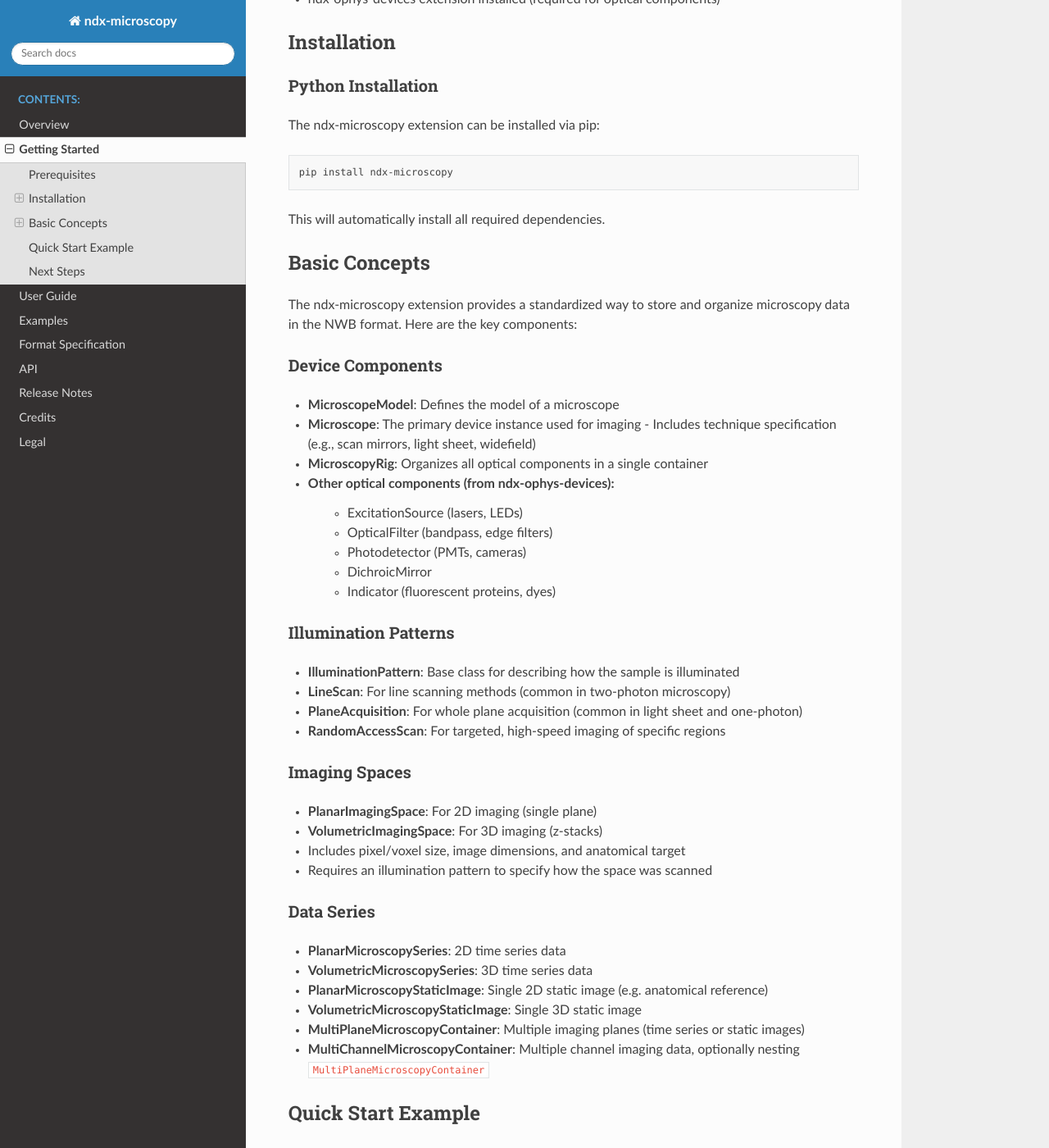
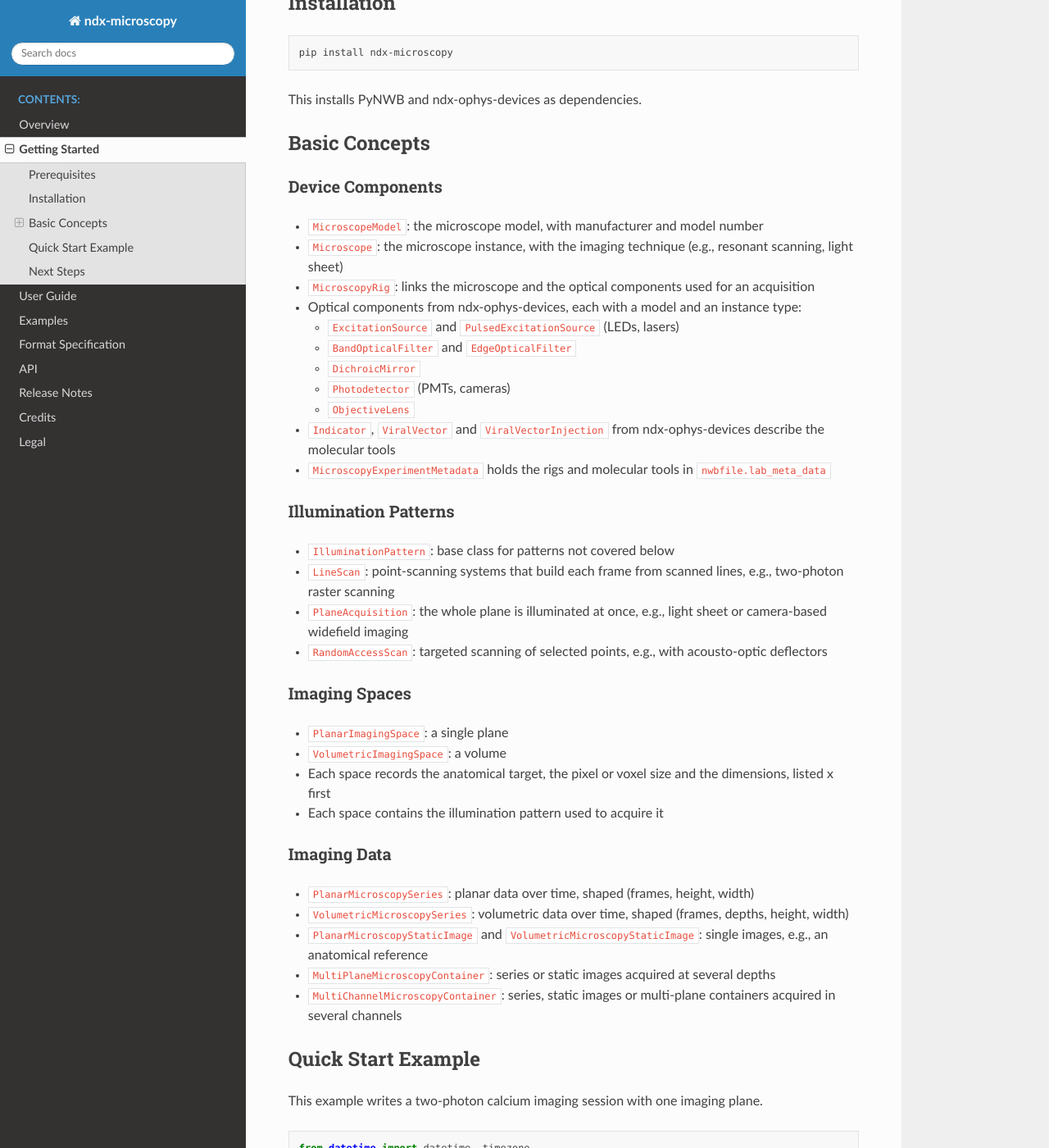
Before and after one commit to catalystneuro/ndx-microscopy, a Sphinx documentation site: the page built from docs/source/getting_started.rst, in a window 1280 px wide and 1400 px high, scrolled down 325 px. Shown: the whole window at 82% size. Built offline with Sphinx 7.4.7 and the Read the Docs theme 3.1.0, drawn with Linux system fonts in a browser that asks for light colours; some of the changed text lies outside the part shown.

Commit message:
Update the getting started page for 0.4.0
Use a PulsedExcitationSource with consistent two-photon values, set
photodetector parameters on 0.4 types, add an objective lens, and write a
small uint16 example dataset. The quick start runs and validates on
pynwb 3.1 and 4.2.

Co-Authored-By: Claude Opus 5.5 <noreply@anthropic.com>

```diff
--- a/docs/source/getting_started.rst
+++ b/docs/source/getting_started.rst
@@ -5,309 +5,251 @@ Getting Started
 ***************
 
 Prerequisites
-============
+=============
 
-Before installing ndx-microscopy, ensure you have:
-
-- Python 3.11 or later
-- PyNWB installed
-- ndx-ophys-devices extension installed (required for optical components)
+- Python 3.10 or later
+- PyNWB 3.1 or later
+- ndx-ophys-devices 0.4, which provides the optical components and molecular tools
 
 Installation
-===========
-
-Python Installation
------------------
-
-The ndx-microscopy extension can be installed via pip:
+============
 
 .. code-block:: bash
 
    pip install ndx-microscopy
 
-This will automatically install all required dependencies.
+This installs PyNWB and ndx-ophys-devices as dependencies.
 
 Basic Concepts
-============
-
-The ndx-microscopy extension provides a standardized way to store and organize microscopy data in the NWB format. Here are the key components:
+==============
 
 Device Components
----------------
-- **MicroscopeModel**: Defines the model of a microscope
-- **Microscope**: The primary device instance used for imaging
-  - Includes technique specification (e.g., scan mirrors, light sheet, widefield)
-- **MicroscopyRig**: Organizes all optical components in a single container
-- Other optical components (from ndx-ophys-devices):
-    - ExcitationSource (lasers, LEDs)
-    - OpticalFilter (bandpass, edge filters)
-    - Photodetector (PMTs, cameras)
-    - DichroicMirror
-    - Indicator (fluorescent proteins, dyes)
+-----------------
+
+- ``MicroscopeModel``: the microscope model, with manufacturer and model number
+- ``Microscope``: the microscope instance, with the imaging technique (e.g., resonant scanning, light sheet)
+- ``MicroscopyRig``: links the microscope and the optical components used for an acquisition
+- Optical components from ndx-ophys-devices, each with a model and an instance type:
+
+  - ``ExcitationSource`` and ``PulsedExcitationSource`` (LEDs, lasers)
+  - ``BandOpticalFilter`` and ``EdgeOpticalFilter``
+  - ``DichroicMirror``
+  - ``Photodetector`` (PMTs, cameras)
+  - ``ObjectiveLens``
+
+- ``Indicator``, ``ViralVector`` and ``ViralVectorInjection`` from ndx-ophys-devices describe the molecular tools
+- ``MicroscopyExperimentMetadata`` holds the rigs and molecular tools in ``nwbfile.lab_meta_data``
 
 Illumination Patterns
------------------
-- **IlluminationPattern**: Base class for describing how the sample is illuminated
-- **LineScan**: For line scanning methods (common in two-photon microscopy)
-- **PlaneAcquisition**: For whole plane acquisition (common in light sheet and one-photon)
-- **RandomAccessScan**: For targeted, high-speed imaging of specific regions
+---------------------
+
+- ``IlluminationPattern``: base class for patterns not covered below
+- ``LineScan``: point-scanning systems that build each frame from scanned lines, e.g., two-photon raster scanning
+- ``PlaneAcquisition``: the whole plane is illuminated at once, e.g., light sheet or camera-based widefield imaging
+- ``RandomAccessScan``: targeted scanning of selected points, e.g., with acousto-optic deflectors
 
 Imaging Spaces
+--------------
+
+- ``PlanarImagingSpace``: a single plane
+- ``VolumetricImagingSpace``: a volume
+- Each space records the anatomical target, the pixel or voxel size and the dimensions, listed x first
+- Each space contains the illumination pattern used to acquire it
+
+Imaging Data
 ------------
-- **PlanarImagingSpace**: For 2D imaging (single plane)
-- **VolumetricImagingSpace**: For 3D imaging (z-stacks)
-- Includes pixel/voxel size, image dimensions, and anatomical target
-- Requires an illumination pattern to specify how the space was scanned
 
-Data Series
-----------
-- **PlanarMicroscopySeries**: 2D time series data
-- **VolumetricMicroscopySeries**: 3D time series data
-- **PlanarMicroscopyStaticImage**: Single 2D static image (e.g. anatomical reference)
-- **VolumetricMicroscopyStaticImage**: Single 3D static image
-- **MultiPlaneMicroscopyContainer**: Multiple imaging planes (time series or static images)
-- **MultiChannelMicroscopyContainer**: Multiple channel imaging data, optionally nesting ``MultiPlaneMicroscopyContainer``
+- ``PlanarMicroscopySeries``: planar data over time, shaped (frames, height, width)
+- ``VolumetricMicroscopySeries``: volumetric data over time, shaped (frames, depths, height, width)
+- ``PlanarMicroscopyStaticImage`` and ``VolumetricMicroscopyStaticImage``: single images, e.g., an anatomical reference
+- ``MultiPlaneMicroscopyContainer``: series or static images acquired at several depths
+- ``MultiChannelMicroscopyContainer``: series, static images or multi-plane containers acquired in several channels
 
 Quick Start Example
-================
+===================
 
-Here's a minimal example showing how to create a basic microscopy dataset:
+This example writes a two-photon calcium imaging session with one imaging plane.
 
 .. code-block:: python
 
-    from datetime import datetime
+    from datetime import datetime, timezone
     from uuid import uuid4
-    from pynwb import NWBFile
+
+    import numpy as np
+    from pynwb import NWBHDF5IO, NWBFile
+
     from ndx_microscopy import (
+        LineScan,
+        Microscope,
         MicroscopeModel,
-        Microscope,
-        MicroscopyRig,
         MicroscopyChannel,
         MicroscopyExperimentMetadata,
+        MicroscopyRig,
         PlanarImagingSpace,
         PlanarMicroscopySeries,
-        LineScan,
     )
     from ndx_ophys_devices import (
+        BandOpticalFilter,
+        BandOpticalFilterModel,
+        DichroicMirror,
+        DichroicMirrorModel,
         ExcitationSourceModel,
-        ExcitationSource,
-        BandOpticalFilterModel,
-        BandOpticalFilter,
-        DichroicMirrorModel,
-        DichroicMirror,
+        Indicator,
+        ObjectiveLens,
+        ObjectiveLensModel,
+        Photodetector,
         PhotodetectorModel,
-        Photodetector,
-        Indicator,
-    )
-    import numpy as np
-
-    # Create NWB file
-    nwbfile = NWBFile(
-        session_description='Example microscopy session',
-        identifier=str(uuid4()),
-        session_start_time=datetime.now()
+        PulsedExcitationSource,
     )
 
-    # Set up microscope model
-    microscope_model = MicroscopeModel(
-        name='2p-model',
-        description='Two-photon microscope model',
-        model_number='2p-001',
-        manufacturer='ImagingTech',
-    )
-    nwbfile.add_device_model(microscope_model)
-
-    # Set up microscope with technique
-    microscope = Microscope(
-        name='2p-scope',
-        description='Custom two-photon microscope',
-        serial_number='2p-serial-001',
-        model=microscope_model,
-        technique='mirror scanning',
-    )
-    nwbfile.add_device(microscope)
-
-    # Create indicator
-    indicator = Indicator(
-        name='gcamp6f',
-        label='GCaMP6f',
-        description='Calcium indicator',
+    nwbfile = NWBFile(
+        session_description="Two-photon calcium imaging in mouse V1",
+        identifier=str(uuid4()),
+        session_start_time=datetime(2025, 1, 15, 10, 0, tzinfo=timezone.utc),
     )
 
-    # Create optical component models
-    excitation_source_model = ExcitationSourceModel(
-        name="excitation_source_model",
-        manufacturer="Laser Manufacturer",
-        model_number="ES-123",
-        description="Excitation source model",
+    # Device models describe the catalog specifications
+    microscope_model = MicroscopeModel(
+        name="microscope_model",
+        description="Two-photon microscope with resonant-galvo scanning",
+        manufacturer="Thorlabs",
+        model_number="Bergamo II",
+    )
+    laser_model = ExcitationSourceModel(
+        name="laser_model",
+        manufacturer="Coherent",
+        model_number="Chameleon Ultra II",
         source_type="laser",
         excitation_mode="two-photon",
-        wavelength_range_in_nm=[800.0, 1000.0],
+        wavelength_range_in_nm=[680.0, 1080.0],
     )
-    nwbfile.add_device_model(excitation_source_model)
-
-    excitation_filter_model = BandOpticalFilterModel(
-        name="excitation_filter_model",
-        filter_type="Bandpass",
-        manufacturer="Semrock",
-        model_number="FF01-920/80",
-        center_wavelength_in_nm=920.0,
-        bandwidth_in_nm=80.0,
-    )
-    nwbfile.add_device_model(excitation_filter_model)
-
     dichroic_mirror_model = DichroicMirrorModel(
         name="dichroic_mirror_model",
         manufacturer="Semrock",
         model_number="FF757-Di01",
         cut_on_wavelength_in_nm=757.0,
     )
-    nwbfile.add_device_model(dichroic_mirror_model)
-
-    photodetector_model = PhotodetectorModel(
-        name="photodetector_model",
-        detector_type="PMT",
-        manufacturer="Hamamatsu",
-        model_number="R6357",
-        gain=70.0,
-        gain_unit="dB",
-    )
-    nwbfile.add_device_model(photodetector_model)
-
     emission_filter_model = BandOpticalFilterModel(
         name="emission_filter_model",
-        filter_type="Bandpass",
         manufacturer="Semrock",
         model_number="FF01-510/84",
+        filter_type="Bandpass",
         center_wavelength_in_nm=510.0,
         bandwidth_in_nm=84.0,
     )
-    nwbfile.add_device_model(emission_filter_model)
+    photodetector_model = PhotodetectorModel(
+        name="photodetector_model",
+        manufacturer="Hamamatsu",
+        model_number="H10770PA-40",
+        detector_type="PMT",
+        wavelength_range_in_nm=[300.0, 720.0],
+    )
+    objective_lens_model = ObjectiveLensModel(
+        name="objective_lens_model",
+        manufacturer="Nikon",
+        model_number="N16XLWD-PF",
+        numerical_aperture=0.8,
+        magnification=16.0,
+    )
+    for device_model in (
+        microscope_model,
+        laser_model,
+        dichroic_mirror_model,
+        emission_filter_model,
+        photodetector_model,
+        objective_lens_model,
+    ):
+        nwbfile.add_device_model(device_model)
 
-    # Create optical component instances
-    laser = ExcitationSource(
-        name='laser',
-        description='Two-photon excitation laser',
-        serial_number="ES-SN-123456",
-        model=excitation_source_model,
-        intensity_in_W_per_m2=1000.0,
-        exposure_time_in_s=0.001,
+    # Device instances describe the devices used in this session
+    microscope = Microscope(
+        name="microscope",
+        model=microscope_model,
+        serial_number="2P-001",
+        technique="resonant-galvo scanning",
     )
-    nwbfile.add_device(laser)
+    laser = PulsedExcitationSource(
+        name="laser",
+        model=laser_model,
+        power_in_W=0.05,  # average power at the sample
+        pulse_rate_in_Hz=80.0e6,
+        pulse_width_in_s=140.0e-15,
+        peak_pulse_energy_in_J=0.05 / 80.0e6,  # average power / pulse rate
+    )
+    dichroic_mirror = DichroicMirror(name="dichroic_mirror", model=dichroic_mirror_model)
+    emission_filter = BandOpticalFilter(name="emission_filter", model=emission_filter_model)
+    photodetector = Photodetector(name="photodetector", model=photodetector_model)
+    objective_lens = ObjectiveLens(name="objective_lens", model=objective_lens_model)
+    for device in (microscope, laser, dichroic_mirror, emission_filter, photodetector, objective_lens):
+        nwbfile.add_device(device)
 
-    ex_filter = BandOpticalFilter(
-        name='ex_filter',
-        description='Excitation filter',
-        serial_number="EF-SN-123456",
-        model=excitation_filter_model,
-    )
-    nwbfile.add_device(ex_filter)
-
-    dichroic = DichroicMirror(
-        name='dichroic',
-        description='Dichroic mirror',
-        serial_number="DM-SN-123456",
-        model=dichroic_mirror_model,
-    )
-    nwbfile.add_device(dichroic)
-
-    detector = Photodetector(
-        name='detector',
-        description='PMT detector',
-        serial_number="PD-SN-123456",
-        model=photodetector_model,
-    )
-    nwbfile.add_device(detector)
-
-    em_filter = BandOpticalFilter(
-        name='em_filter',
-        description='Emission filter',
-        serial_number="EF-SN-123456",
-        model=emission_filter_model,
-    )
-    nwbfile.add_device(em_filter)
-
-    # Create microscopy rig
     microscopy_rig = MicroscopyRig(
-        name='2p_rig',
-        description='Two-photon microscopy rig',
+        name="microscopy_rig",
+        description="Two-photon rig with a green emission path",
         microscope=microscope,
         excitation_source=laser,
-        excitation_filter=ex_filter,
-        dichroic_mirror=dichroic,
-        photodetector=detector,
-        emission_filter=em_filter,
+        dichroic_mirror=dichroic_mirror,
+        emission_filter=emission_filter,
+        photodetector=photodetector,
+        objective_lens=objective_lens,
     )
 
-    # Store rig and indicator in the experiment metadata container
-    microscopy_experiment_metadata = MicroscopyExperimentMetadata(
-        indicators=[indicator],
-        microscopy_rigs=[microscopy_rig],
+    indicator = Indicator(name="indicator", label="GCaMP6f", description="Genetically encoded calcium indicator")
+
+    nwbfile.add_lab_meta_data(
+        MicroscopyExperimentMetadata(microscopy_rigs=[microscopy_rig], indicators=[indicator])
     )
-    nwbfile.add_lab_meta_data(microscopy_experiment_metadata)
 
-    # Create microscopy channel
     microscopy_channel = MicroscopyChannel(
-        name='gcamp_channel',
-        description='GCaMP6f channel',
+        name="green_channel",
+        description="GCaMP6f emission",
         excitation_wavelength_in_nm=920.0,
         emission_wavelength_in_nm=510.0,
         indicator=indicator,
     )
 
-    # Define illumination pattern
+    # A resonant scanner at about 8 kHz acquires 256 lines in about 1/30 s
     line_scan = LineScan(
-        name='line_scanning',
-        description='Line scanning two-photon microscopy',
-        scan_direction='horizontal',
-        line_rate_in_Hz=1000.0,
-        dwell_time_in_s=1.0e-6,
+        name="line_scan",
+        description="Unidirectional raster scan with a resonant-galvo scanner",
+        scan_direction="horizontal",
+        line_rate_in_Hz=7910.0,
+        dwell_time_in_s=0.25e-6,
     )
 
-    # Define imaging space with illumination pattern
     planar_imaging_space = PlanarImagingSpace(
-        name='PlanarImagingSpace',
-        description='Imaging plane of layer 2/3 of visual cortex',
-        pixel_size_in_um=[1.0, 1.0],
-        dimensions_in_pixels=[512, 512],
-        anatomical_target='Visual cortex, layer 2/3',
+        name="planar_imaging_space",
+        description="Field of view in layer 2/3 of V1",
+        anatomical_target="Primary visual cortex, layer 2/3",
+        pixel_size_in_um=[2.0, 2.0],  # (x, y)
+        dimensions_in_pixels=[256, 256],  # (x, y)
         illumination_pattern=line_scan,
     )
 
-    # Create example imaging data
-    data = np.random.rand(100, 512, 512)  # 100 frames, 512x512 pixels
+    # Imaging data are shaped (frames, height, width)
+    data = np.random.randint(0, 4096, size=(100, 256, 256), dtype=np.uint16)
 
-    # Create imaging series
     microscopy_series = PlanarMicroscopySeries(
-        name='imaging_data',
-        description='Two-photon calcium imaging',
+        name="microscopy_series",
+        description="Two-photon calcium imaging",
         microscopy_rig=microscopy_rig,
         microscopy_channel=microscopy_channel,
         planar_imaging_space=planar_imaging_space,
         data=data,
-        unit='a.u.',
+        unit="a.u.",
         rate=30.0,
         starting_time=0.0,
     )
     nwbfile.add_acquisition(microscopy_series)
 
-    # Save file
-    from pynwb import NWBHDF5IO
-    with NWBHDF5IO('microscopy_session.nwb', 'w') as io:
+    with NWBHDF5IO("microscopy_session.nwb", "w") as io:
         io.write(nwbfile)
 
 Next Steps
-=========
+==========
 
-After getting familiar with the basics:
-
-1. Check out the :ref:`examples` section for more detailed examples including:
-   - Volumetric imaging
-   - Multi-plane imaging
-   - ROI segmentation and response series
-
-2. Read the :ref:`user_guide` for best practices and detailed workflows
-
-3. Review the :ref:`api` documentation for complete reference
-
-4. See the :ref:`format` section to understand the underlying data organization
+1. The :ref:`examples` section shows volumetric, multi-plane and multi-channel imaging, and ROI
+   segmentation with response series.
+2. The :ref:`user_guide` covers the components in more detail.
+3. The :ref:`api` documents the Python classes.
+4. The :ref:`format` section documents the specification.
```
